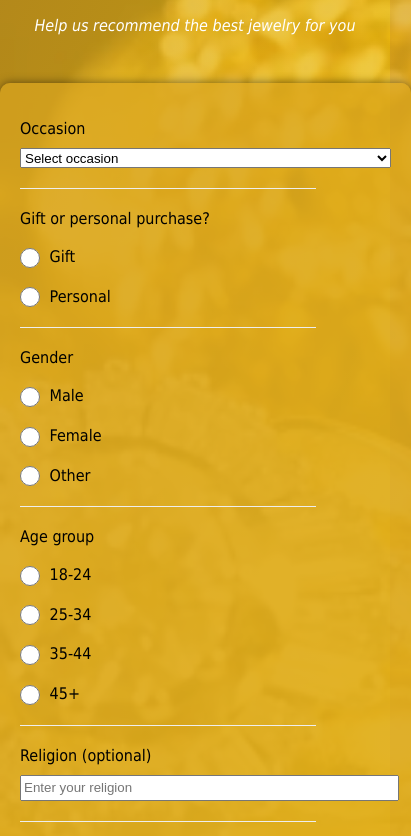
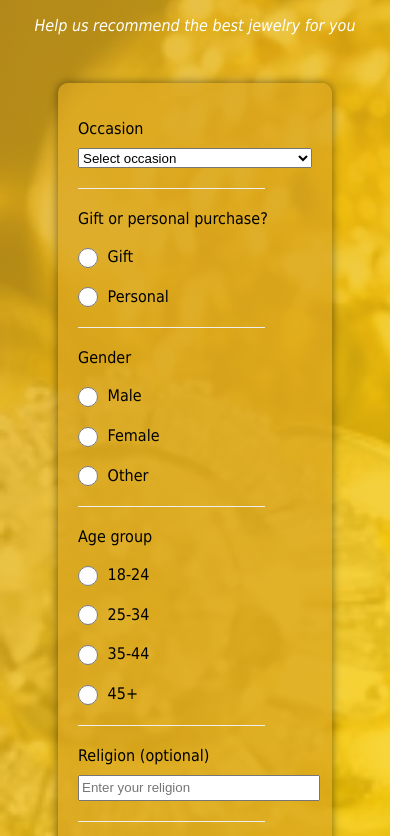
Before and after one commit to kumarvivek13025/survey_form, a plain HTML site: page index.html in a window 390 px wide. Shown: the part 86-922 px from the top of the page, 411 px wide, since content can reach past the window. Drawn offline with Linux system fonts and the light colour scheme.

Commit message:
Update styles.css

```diff
--- a/styles.css
+++ b/styles.css
@@ -103,27 +103,26 @@ body {
     margin-top: 20%;
   }
 
-  /* Media queries for responsiveness */
   @media (max-width: 1200px) {
     .form-container {
-      width: 70%;
+      width: 60%;
     }
   }
 
   @media (max-width: 992px) {
     .form-container {
-      width: 80%;
+      width: 60%;
     }
   }
 
   @media (max-width: 768px) {
     .form-container {
-      width: 90%;
+      width: 60%;
     }
   }
 
   @media (max-width: 576px) {
     .form-container {
-      width: 95%;
+      width: 60%;
     }
   }
```
